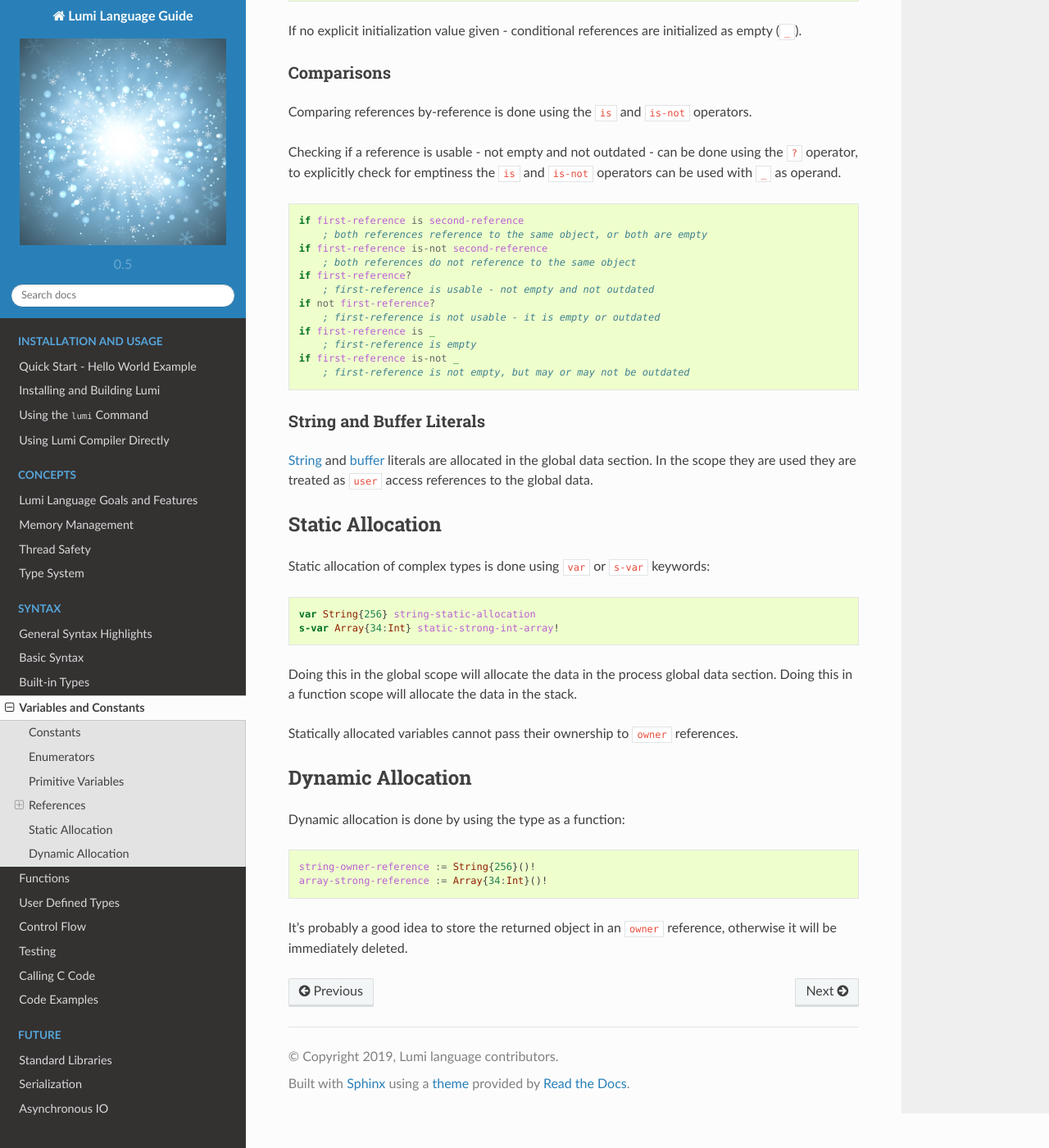
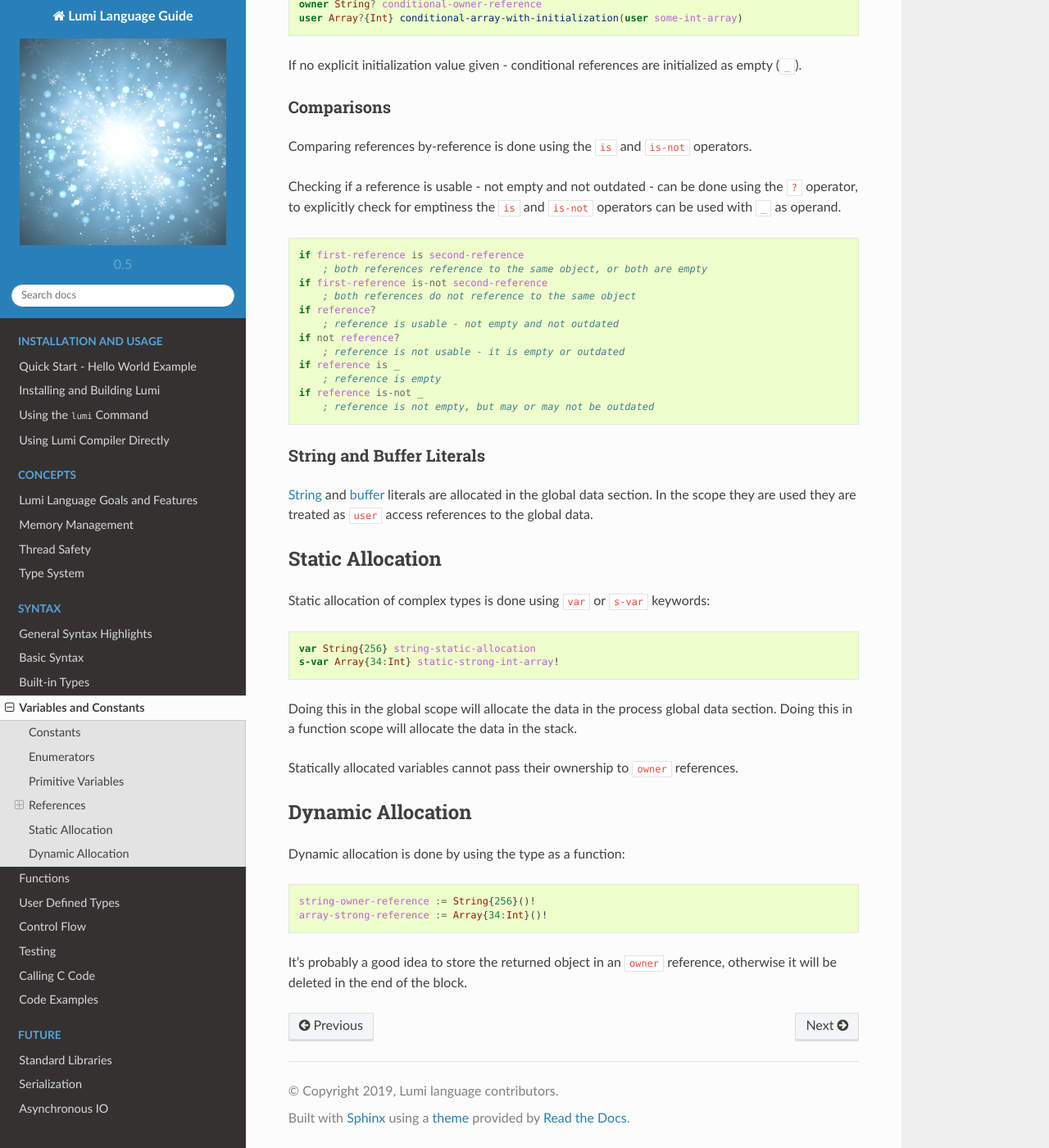
Before and after one commit to meircif/lumi-lang, a Sphinx documentation site: the page built from docs/variables.rst, in a window 1280 px wide and 1400 px high, scrolled down 2189 px. Shown: the whole window at 82% size. Built offline with Sphinx 7.4.7 and the Read the Docs theme 2.0.0, drawn with Linux system fonts in a browser that asks for light colours; some of the changed text lies outside the part shown.

```diff
--- a/docs/conf.py
+++ b/docs/conf.py
@@ -99,8 +99,8 @@ class LumiLexer(RegexLexer):
              r's-var|strong|weak|shared|static|dynamic|global|implement|'
              'if-ok|if-error|else-if-ok|else-if-error)[ \n]',
              token.Keyword),
-            (r'\b(copy|user|owner|var|s-var|strong|weak|shared|func|static|'
-             r'dynamic|for|in) ', token.Keyword),
+            (r'\b(copy|user|temp|owner|var|s-var|strong|weak|shared|func|'
+             r'static|dynamic|for|in) ', token.Keyword),
             (r'(?:true|false|self|base|sys)-[a-z0-9\-]*', token.Name.Variable),
             (r'_|true|false|self|base|sys', token.Name.Builtin.Pseudo),
             (r'[A-Z][A-Z0-9\-]+', token.Name.Constant),
--- a/docs/variables.rst
+++ b/docs/variables.rst
@@ -110,14 +112,14 @@ using the ``?`` operator, to explicitly check for emptiness the ``is`` and
        ; both references reference to the same object, or both are empty
    if first-reference is-not second-reference
        ; both references do not reference to the same object
-   if first-reference?
-       ; first-reference is usable - not empty and not outdated
-   if not first-reference?
-       ; first-reference is not usable - it is empty or outdated
-   if first-reference is _
-       ; first-reference is empty
-   if first-reference is-not _
-       ; first-reference is not empty, but may or may not be outdated
+   if reference?
+       ; reference is usable - not empty and not outdated
+   if not reference?
+       ; reference is not usable - it is empty or outdated
+   if reference is _
+       ; reference is empty
+   if reference is-not _
+       ; reference is not empty, but may or may not be outdated
 
 String and Buffer Literals
 ++++++++++++++++++++++++++
@@ -151,4 +153,4 @@ Dynamic allocation is done by using the type as a function::
    array-strong-reference := Array{34:Int}()!
 
 It's probably a good idea to store the returned object in an ``owner``
-reference, otherwise it will be immediately deleted.
+reference, otherwise it will be deleted in the end of the block.
```
Also changed, not shown: other parts of docs/variables.rst (+2 -0 lines), docs/memory-management.rst (+11 -2 lines).
